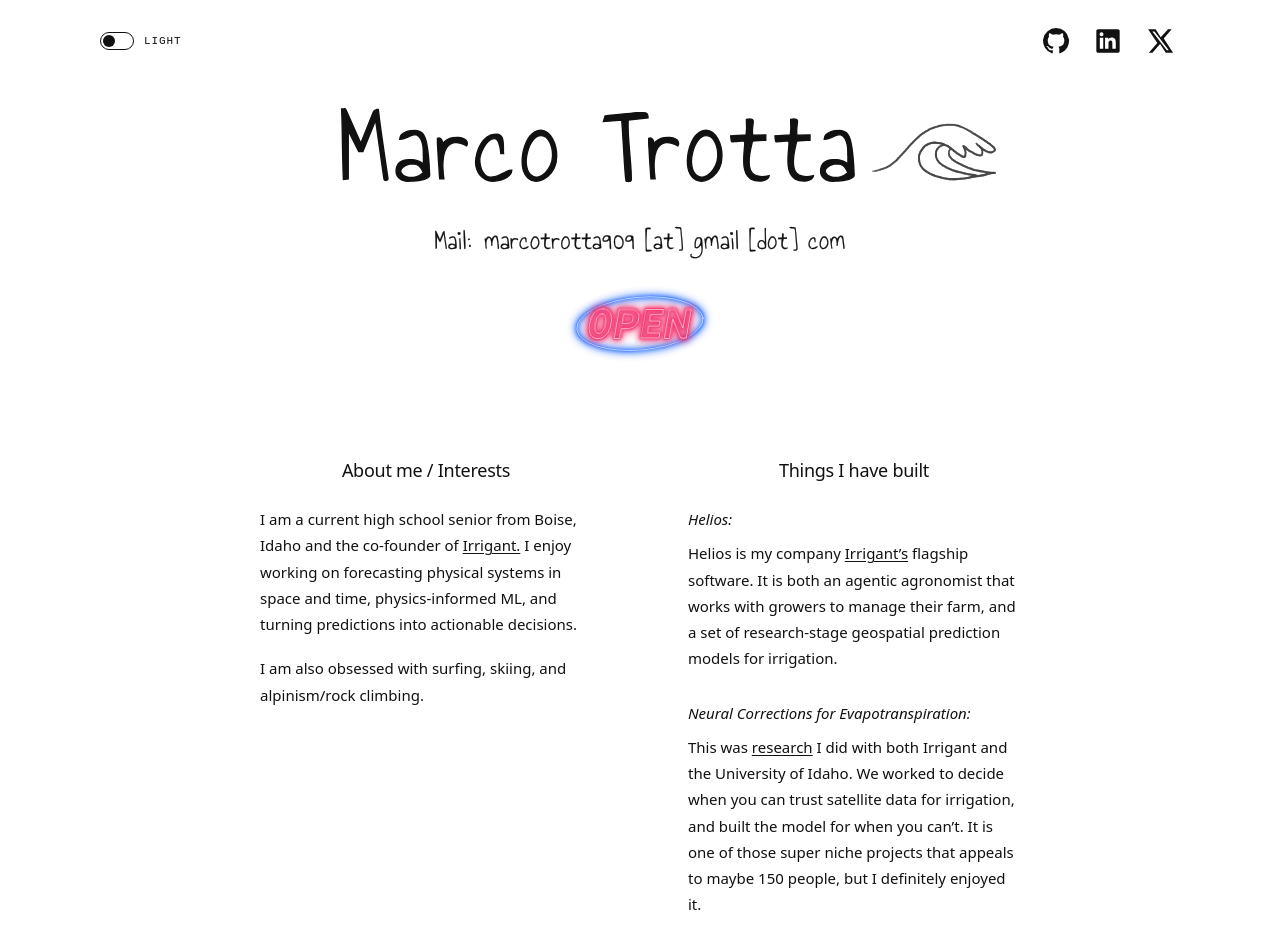
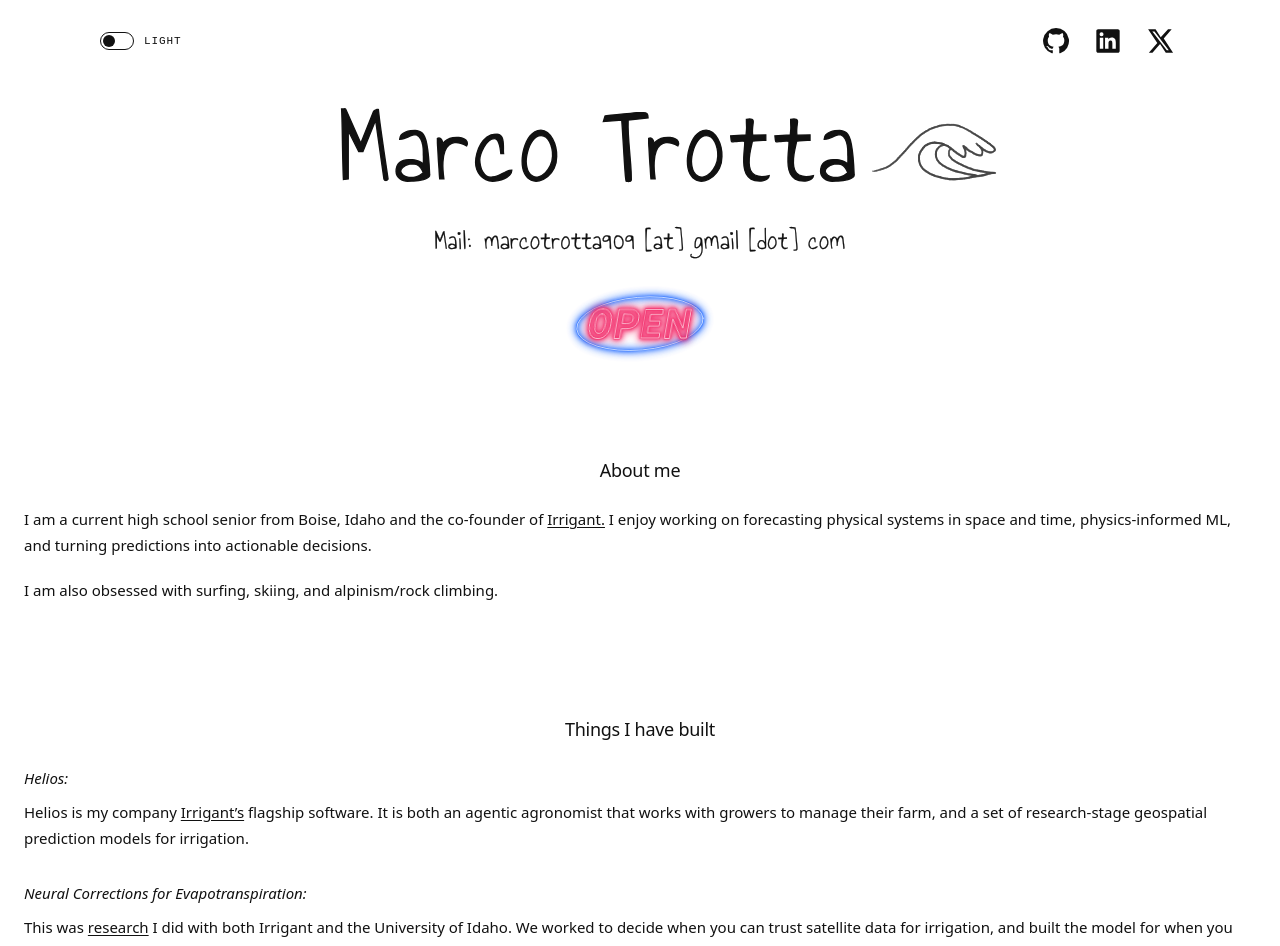
Before and after one commit to marco-trotta1/marco-trotta1.github.io, a Next.js app: page / in a window 1280 px wide. Shown: the top 946 px of the page. Built offline with nearby package versions, Linux system fonts and the light colour scheme.

Commit message:
style: widen and stack the text sections (#10)

```diff
--- a/src/app/globals.css
+++ b/src/app/globals.css
@@ -266,8 +266,8 @@
 
 .sections {
   display: grid;
-  grid-template-columns: repeat(2, minmax(0, 1fr));
-  width: min(100%, 760px);
+  grid-template-columns: minmax(0, 1fr);
+  width: calc(100vw - 48px);
   align-self: center;
   gap: clamp(34px, 8vw, 96px);
   margin-top: 8px;
@@ -348,7 +348,7 @@
   }
 
   .sections {
-    grid-template-columns: 1fr;
+    width: 100%;
     gap: 20px;
   }
 
--- a/src/app/page.tsx
+++ b/src/app/page.tsx
@@ -148,7 +148,7 @@
       </div>
       <div className="sections">
         <section className="writing-section" id="about">
-          <h2>About me / Interests</h2>
+          <h2>About me</h2>
           <div className="writing-content">
             <p>
               I am a current high school senior from Boise, Idaho and the co-founder of{" "}
```
Also changed, not shown: 1 other file (tests, documents, lock files or other folders).
